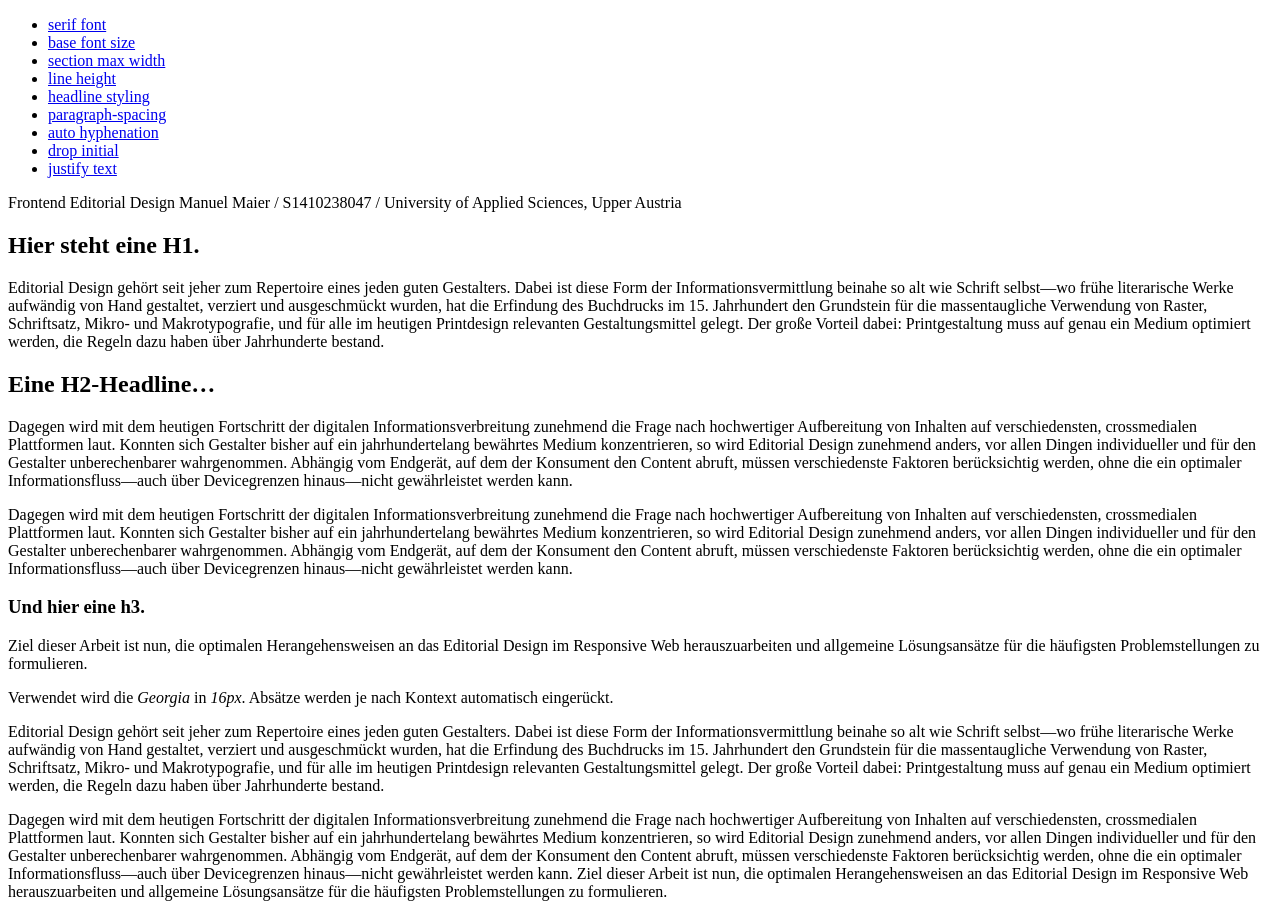
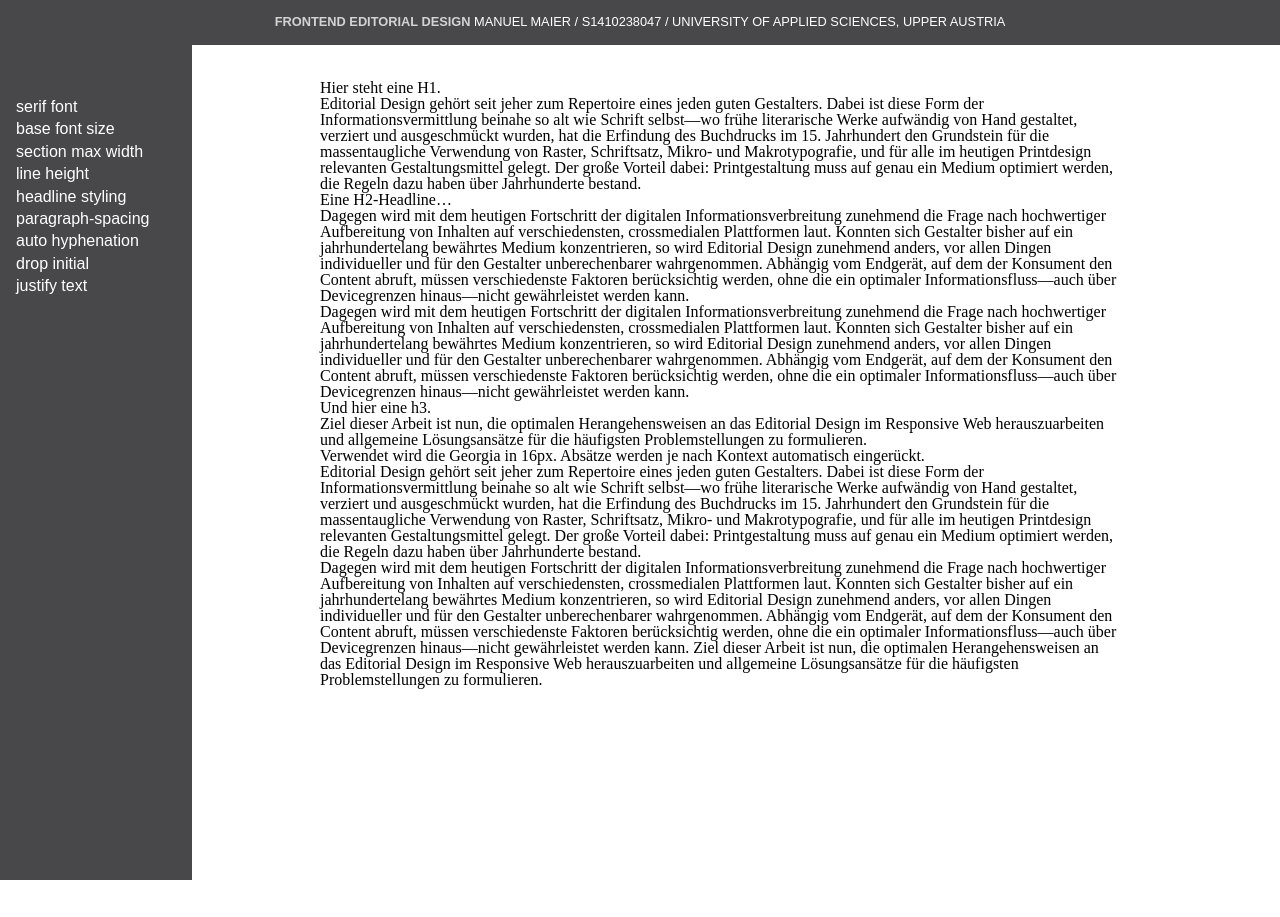
Before and after one commit to mnlmaier/Editorial-Playground, a plain HTML site: page index.html in a window 1280 px wide. After the commit the page ends 800 px from the top, so only its background shows below. Drawn offline with Linux system fonts and the light colour scheme; the site is published under a folder, as on GitHub Pages, so addresses that start at the root find nothing.

Commit message:
path adjustments

```diff
--- a/index.html
+++ b/index.html
@@ -11,7 +11,7 @@
     <link rel="apple-touch-icon" href="apple-touch-icon.png">
     <!-- Place favicon.ico in the root directory -->
 
-    <link rel="stylesheet" type="text/css" href="/css/_base.css">
+    <link rel="stylesheet" type="text/css" href="css/_base.css">
 </head>
 
 <body>
```
